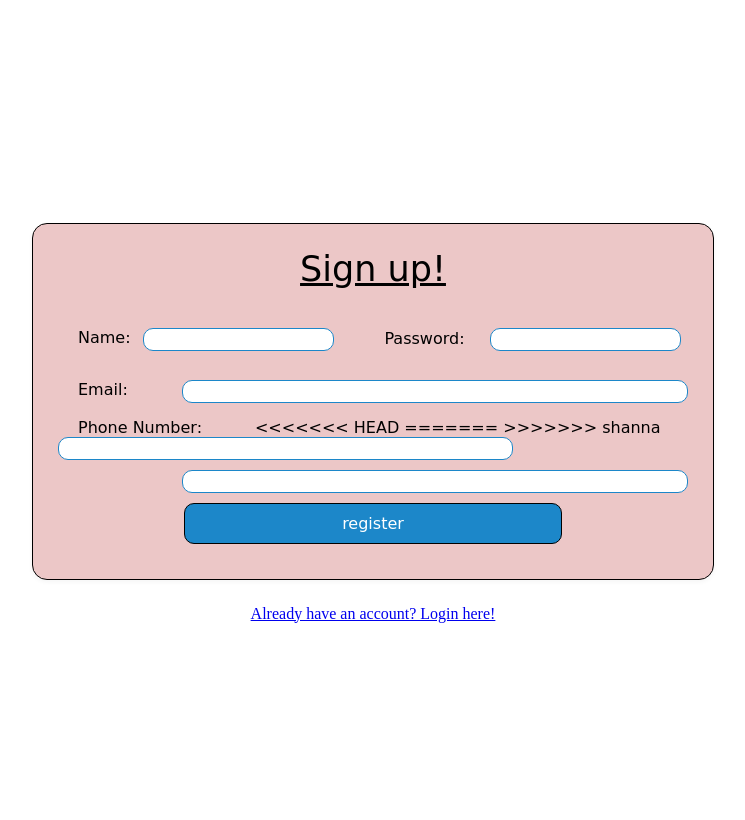
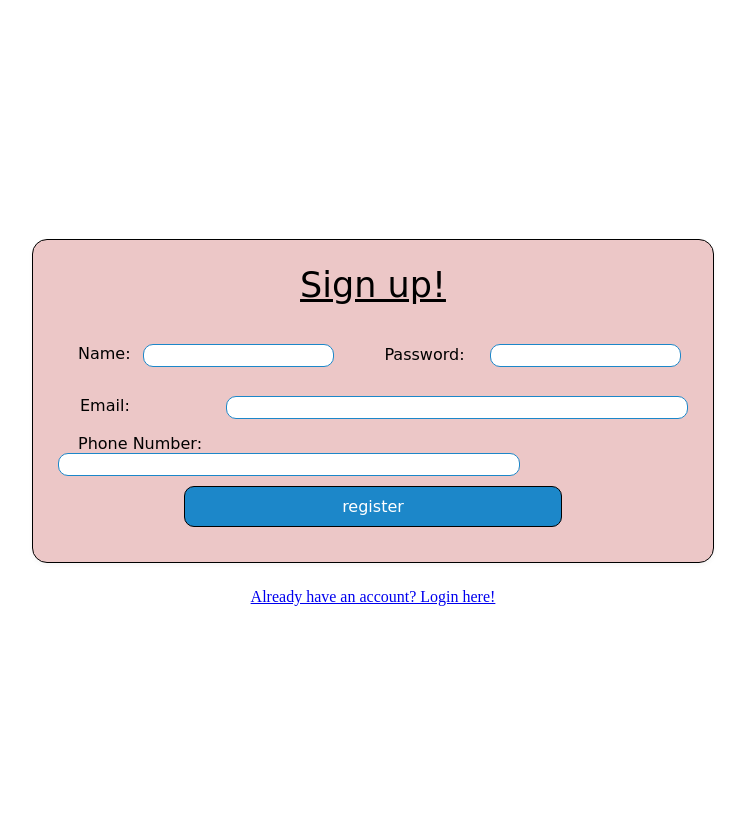
Before and after one commit to dhyxy/cpsc_471_project, a Flask app: page /register in a window 1280 px wide. Shown: the part 90-910 px from the top of the page, without its empty margins (267-1012 px from the left). Run offline with Flask 2, Linux system fonts and the light colour scheme.

Commit message:
sosos
soosoo

```diff
--- a/server/templates/register.html.jinja
+++ b/server/templates/register.html.jinja
@@ -21,16 +21,12 @@
             <input style="width:29%" size="20" maxlength="20" type="password" name="password" id="password" required>
             <br>
             <br>
-            <label style="float:left; padding-left:20px" for="email">Email: &nbsp;</label>
-            <input style="width:79%; float:right" type="email" name="email" id="email" required><span>&nbsp;&nbsp;</span>
+            <label style="float:left; padding-left:22px" for="email">Email: </label>
+            <input style="width:72%; float:right" type="email" name="email" id="email" required><span>&nbsp;</span>
             <br>
             <br>
             <label style="float:left; padding-left:20px" for="phone_number">Phone Number: &nbsp;&nbsp;&nbsp;&nbsp;</label>
-<<<<<<< HEAD
-            <input style="width:71%; float: left" size="20" maxlength="20" type="text" name="phone_number" id="phone_number" required>
-=======
-            <input style="width:79%; float: right" size="20" maxlength="20" type="text" name="phone_number" id="phone_number" required>
->>>>>>> shanna
+            <input style="width:72%; float: left" size="20" maxlength="20" type="text" name="phone_number" id="phone_number" required>
             <br>
             <br>
             <div class="subButtonPos">
```
Also changed, not shown: server/templates/login.html.jinja (+0 -9 lines).
